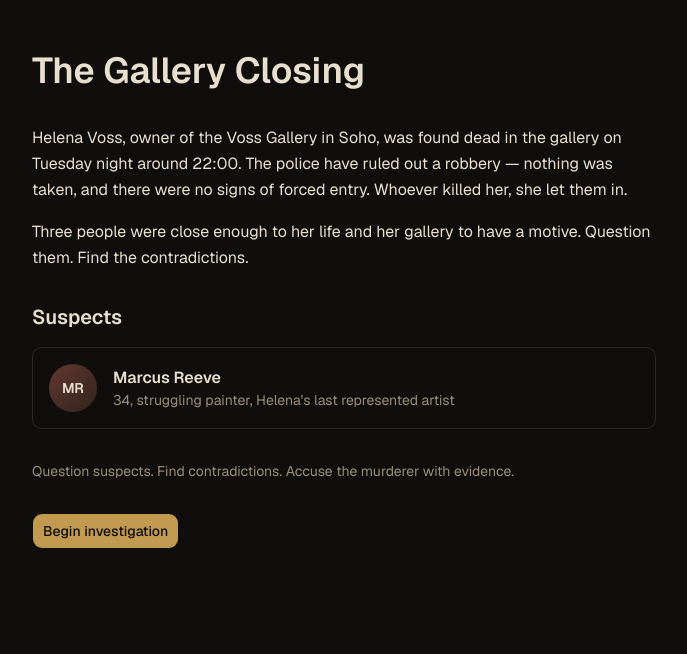
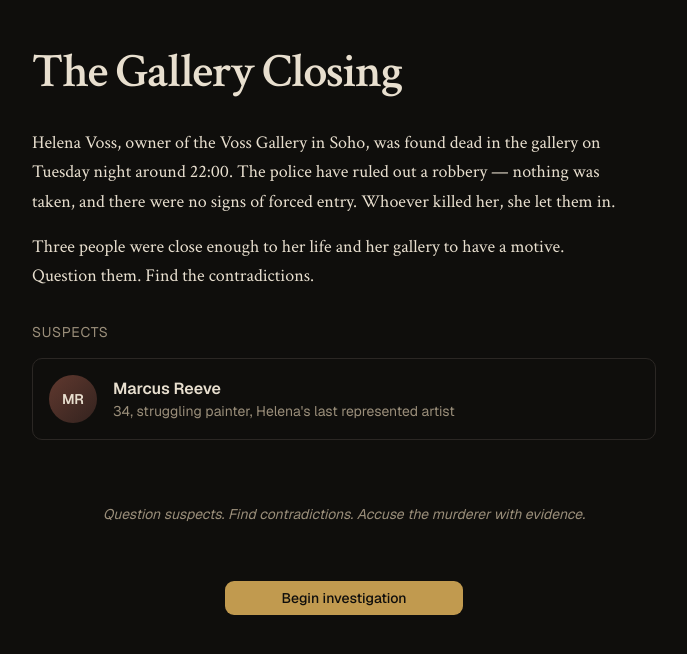
Before and after one commit to AlexGalyas/the-ai-interrogation, a Next.js app: page / in a window 1280 px wide. Shown: the top 654 px of the page, without its empty margins (296-983 px from the left). Built offline with nearby package versions, Linux system fonts and the light colour scheme.

Commit message:
feat(ui): apply typographic block to briefing

```diff
--- a/src/features/briefing/briefing-screen/briefing-screen.tsx
+++ b/src/features/briefing/briefing-screen/briefing-screen.tsx
@@ -12,18 +12,22 @@ export function BriefingScreen({ kase, onBegin }: BriefingScreenProps) {
 
 	return (
 		<div className="mx-auto flex w-full max-w-2xl flex-col gap-8 px-6 py-12">
-			<h1 className="text-3xl font-semibold leading-tight text-foreground sm:text-4xl">
+			<h1 className="font-serif text-4xl font-semibold tracking-tight md:text-5xl">
 				{kase.title}
 			</h1>
 
-			<div className="flex flex-col gap-4 text-base leading-relaxed text-foreground">
+			<div className="max-w-prose font-serif text-lg leading-relaxed text-foreground">
 				{paragraphs.map((paragraph, index) => (
-					<p key={index}>{paragraph}</p>
+					<p key={index} className="mb-4 last:mb-0">
+						{paragraph}
+					</p>
 				))}
 			</div>
 
-			<section className="flex flex-col gap-4">
-				<h2 className="text-xl font-semibold text-foreground">Suspects</h2>
+			<section className="flex flex-col">
+				<h2 className="mb-4 font-sans text-sm uppercase tracking-wider text-muted-foreground">
+					Suspects
+				</h2>
 				<div className="flex flex-col gap-3">
 					{kase.suspects.map((suspect) => (
 						<SuspectCard key={suspect.id} suspect={suspect} />
@@ -31,12 +35,12 @@ export function BriefingScreen({ kase, onBegin }: BriefingScreenProps) {
 				</div>
 			</section>
 
-			<p className="text-sm text-muted-foreground">
+			<p className="mb-6 mt-8 text-center font-sans text-sm italic text-muted-foreground">
 				Question suspects. Find contradictions. Accuse the murderer with evidence.
 			</p>
 
-			<div>
-				<Button onClick={onBegin} size="lg">
+			<div className="flex justify-center">
+				<Button onClick={onBegin} size="lg" className="w-full min-w-[240px] md:w-auto">
 					Begin investigation
 				</Button>
 			</div>
```
Also changed, not shown: 1 other file (tests, documents, lock files or other folders).
